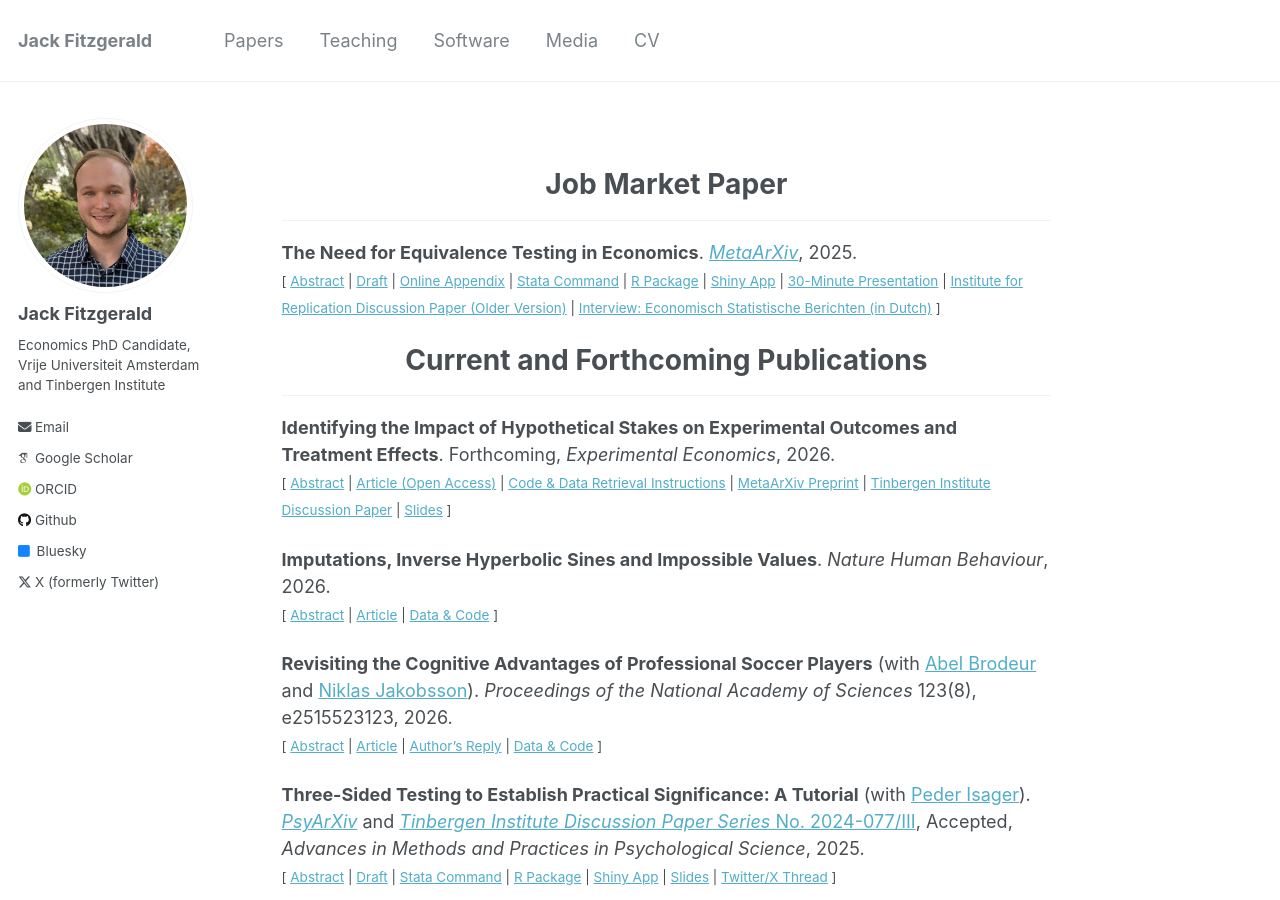
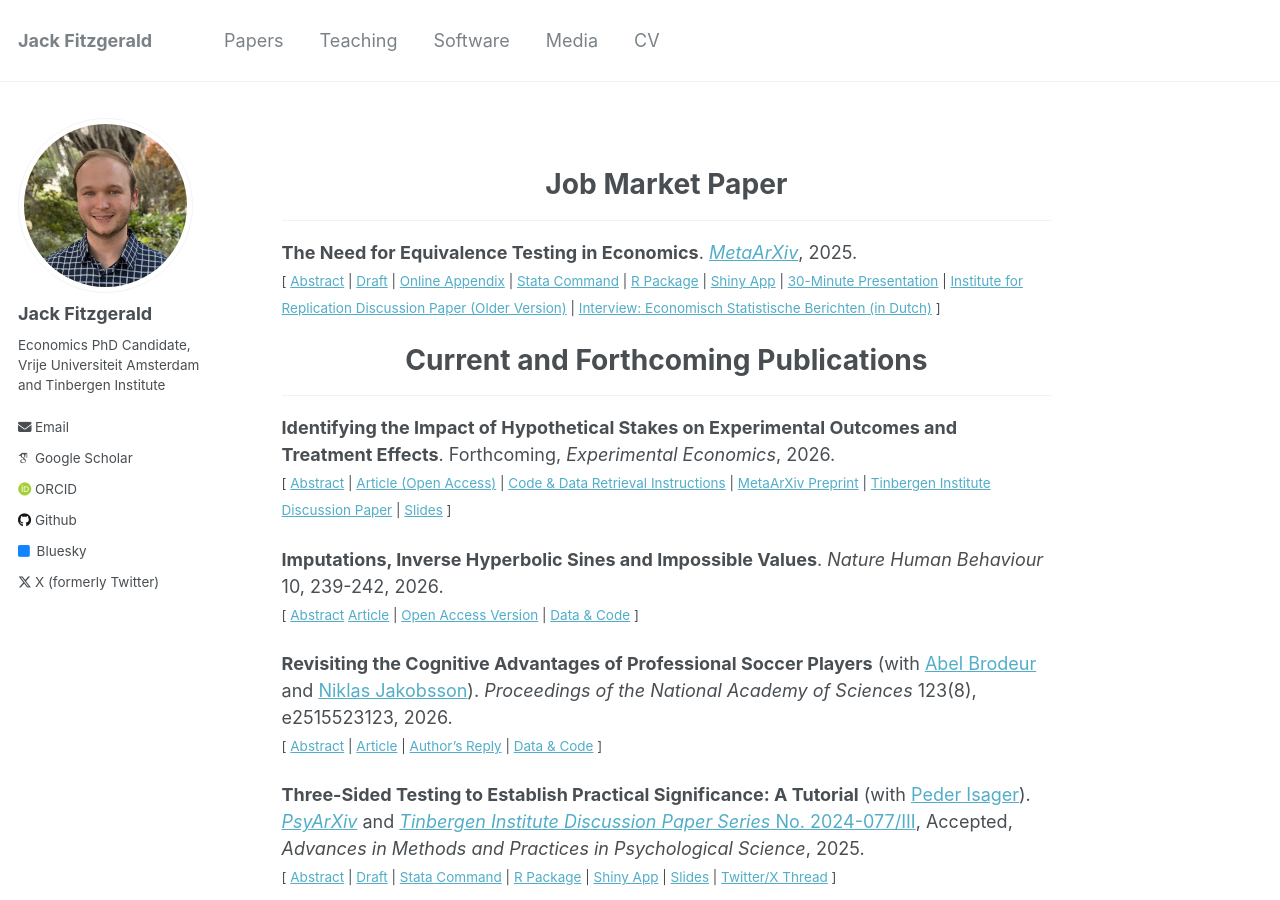
Before and after one commit to jack-fitzgerald/jack-fitzgerald.github.io, a Jekyll site: the page built from _pages/papers.md, in a window 1280 px wide and 900 px high. Built offline with Jekyll 4.4.1, drawn with Linux system fonts in a browser that asks for light colours; some web fonts are replaced.

Commit message:
Update papers.md

```diff
--- a/_pages/papers.md
+++ b/_pages/papers.md
@@ -30,8 +30,8 @@ Recent studies showing that some outcome variables do not statistically signific
 
 </small><br><br/></div>
 
-**Imputations, Inverse Hyperbolic Sines and Impossible Values**. *Nature Human Behaviour*, 2026. <br/>
-<small>[ <a href="#/" onclick="visib('WEA23')">Abstract</a> | [Article](https://rdcu.be/eYab2) | [Data & Code](https://osf.io/hce6n/) ] </small>
+**Imputations, Inverse Hyperbolic Sines and Impossible Values**. *Nature Human Behaviour* 10, 239-242, 2026. <br/>
+<small>[ <a href="#/" onclick="visib('WEA23')">Abstract</a> [Article](https://doi.org/10.1038/s41562-025-02347-7) | [Open Access Version](https://rdcu.be/eYab2) | [Data & Code](https://osf.io/hce6n/) ] </small>
 
 <div id="WEA23" style="display: none; text-align: justify; line-height: 1.2" ><small>
 
```
